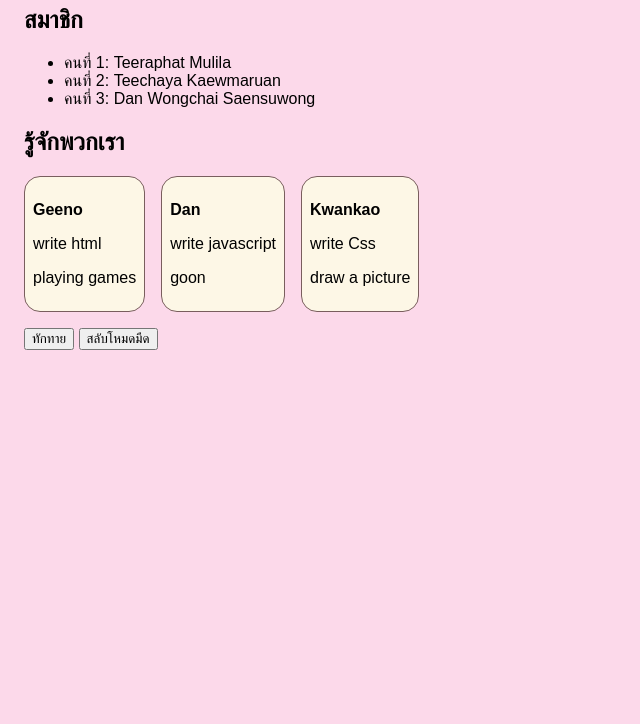
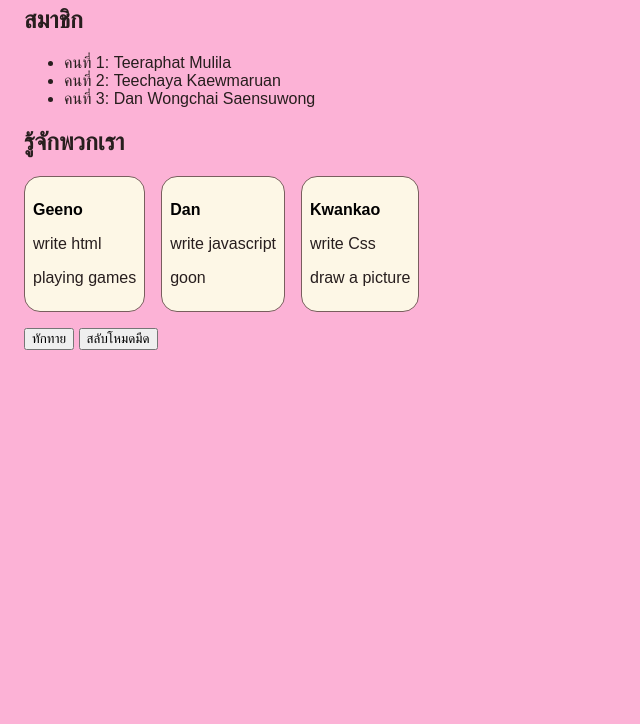
Before and after one commit to teeraphat-mulila/team-14, a plain HTML site: page index.html in a window 1280 px wide. Shown: the part 76-800 px from the top of the page, without its empty margins (0-640 px from the left). Drawn offline with Linux system fonts and the light colour scheme.

Commit message:
เปลี่ยนสีพื้นหลังและตัวอักษรหน้าเว็บใน css

```diff
--- a/style.css
+++ b/style.css
@@ -5,8 +5,8 @@ body {
   font-family: sans-serif;
   margin: 24px;
   /* งาน 1: เปลี่ยนสีพื้นหลังและสีตัวอักษรของหน้าเว็บ */
-  background-color: rgb(252, 217, 234);
-  color: black;
+  background-color: rgb(252, 178, 214);
+  color: rgb(39, 30, 30);
 }
 
 /* กล่องที่ครอบการ์ดทั้งหมด จัดเรียงเป็นแนวนอน */
```
